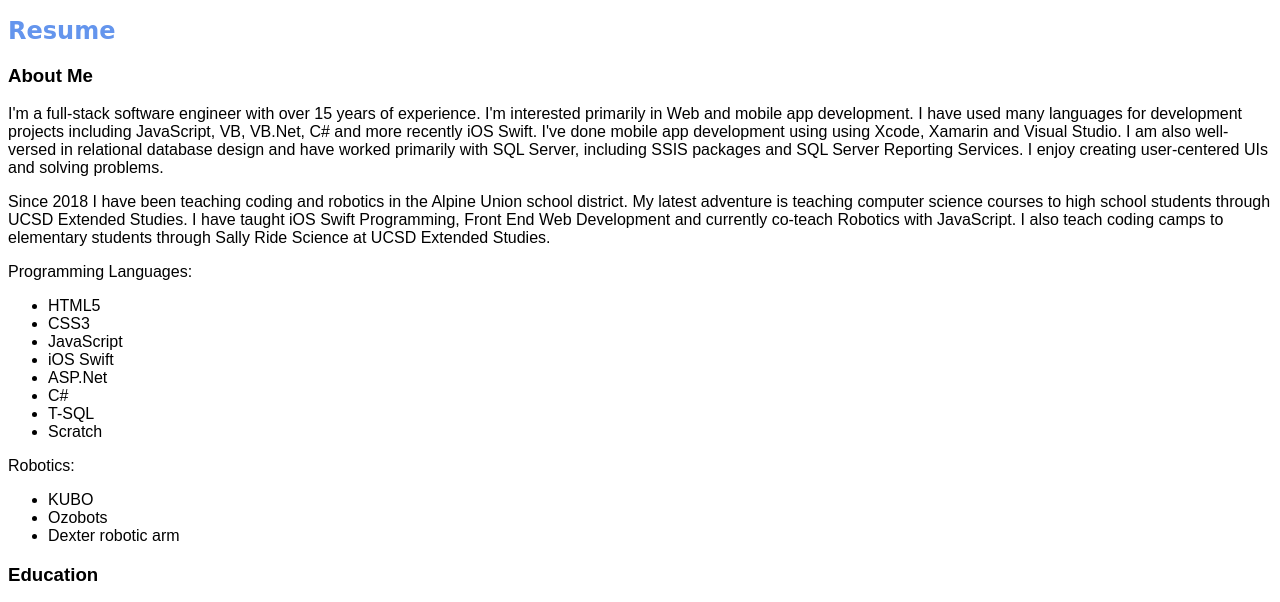
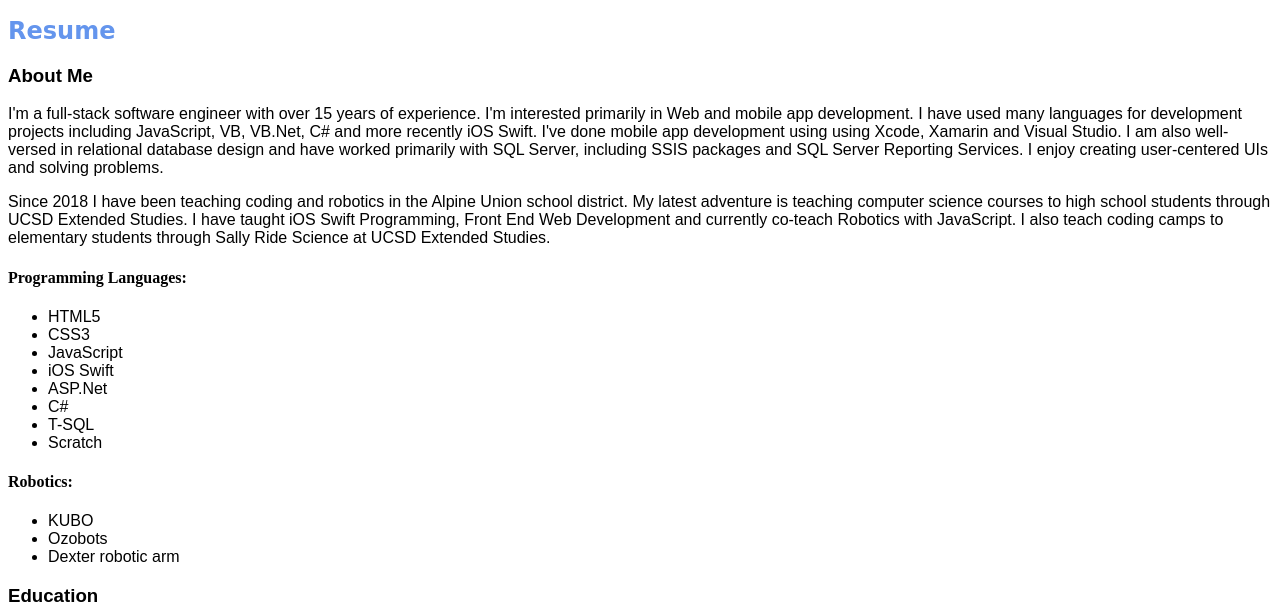
Before and after one commit to LauraRuival/Portfolio, a plain HTML site: page resume.html in a window 1280 px wide. Shown: the part 113-715 px from the top of the page. Drawn offline with Linux system fonts and the light colour scheme.

```diff
--- a/resume.html
+++ b/resume.html
@@ -32,7 +32,7 @@
                  My latest adventure is teaching computer science courses to high school students through UCSD Extended Studies.
                  I have taught iOS Swift Programming, Front End Web Development and currently co-teach Robotics with JavaScript.
                  I also teach coding camps to elementary students through Sally Ride Science at UCSD Extended Studies.</p>
-             <p>Programming Languages:</p>
+             <h4>Programming Languages:</h4>
              <ul>
                 <li>HTML5</li>
                 <li>CSS3</li>
@@ -43,7 +43,7 @@
                 <li>T-SQL</li>
                 <li>Scratch</li>
              </ul>
-             <p>Robotics:</p>
+             <h4>Robotics:</h4>
              <ul>
                 <li>KUBO</li>
                 <li>Ozobots</li>
```
